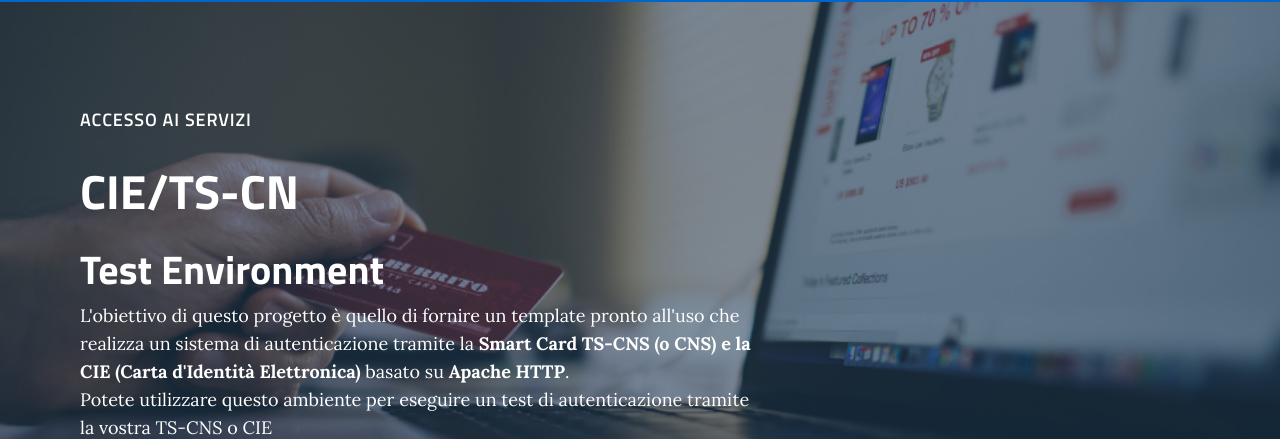
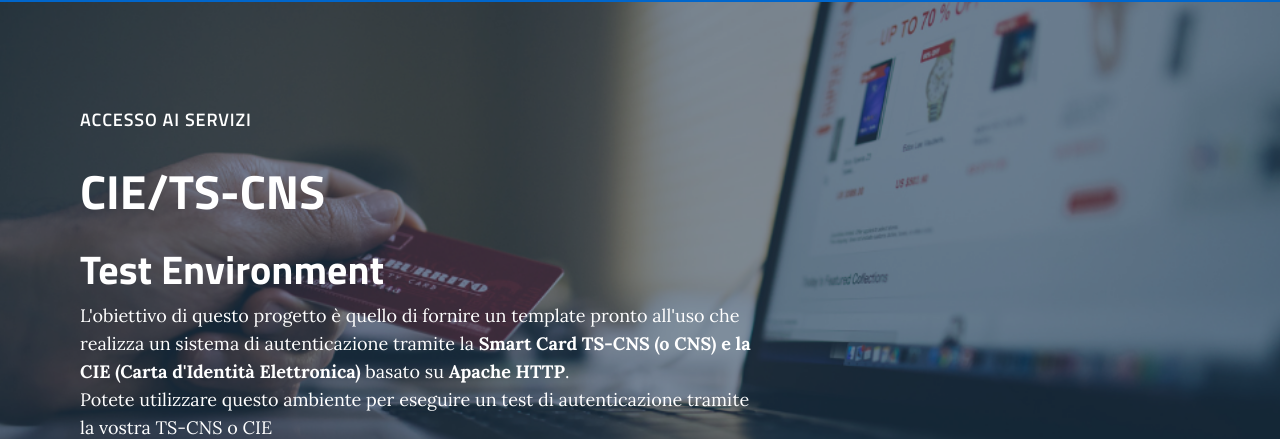
Before and after one commit to italia/cie-cns-apache-docker, a PHP site: page / in a window 1280 px wide. Shown: the part 166-605 px from the top of the page. Run offline with PHP 8.4, Linux system fonts and the light colour scheme.

Commit message:
Minor typo fix

```diff
--- a/configs/www/index.php
+++ b/configs/www/index.php
@@ -150,7 +150,7 @@
     <!-- - img-->
     <div class="img-responsive-wrapper">
       <div class="img-responsive">
-        <div class="img-wrapper"><img src="img/hero-homepage-background.png" title="CIE/TS-CN - Accesso ai servizi" alt="CIE/TS-CN - Accesso ai servizi"></div>
+        <div class="img-wrapper"><img src="img/hero-homepage-background.png" title="CIE/TS-CNS - Accesso ai servizi" alt="CIE/TS-CNS - Accesso ai servizi"></div>
       </div>
     </div>
     <!-- - texts-->
@@ -159,7 +159,7 @@
         <div class="col-12">
           <div class="it-hero-text-wrapper bg-dark">
             <span class="it-category">Accesso ai servizi</span>
-            <h1 class="no_toc">CIE/TS-CN</h1>
+            <h1 class="no_toc">CIE/TS-CNS</h1>
             <h2 class="no_toc white-color">Test Environment</h2>
             <p class="d-none d-lg-block">L'obiettivo di questo progetto è quello di fornire un template pronto all'uso che
               realizza un sistema di autenticazione tramite la <strong>Smart Card TS-CNS (o CNS) e la
```
